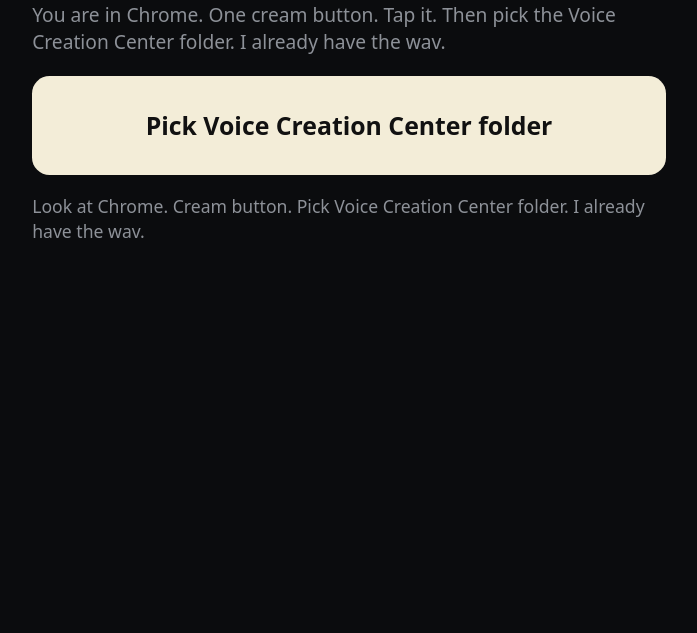
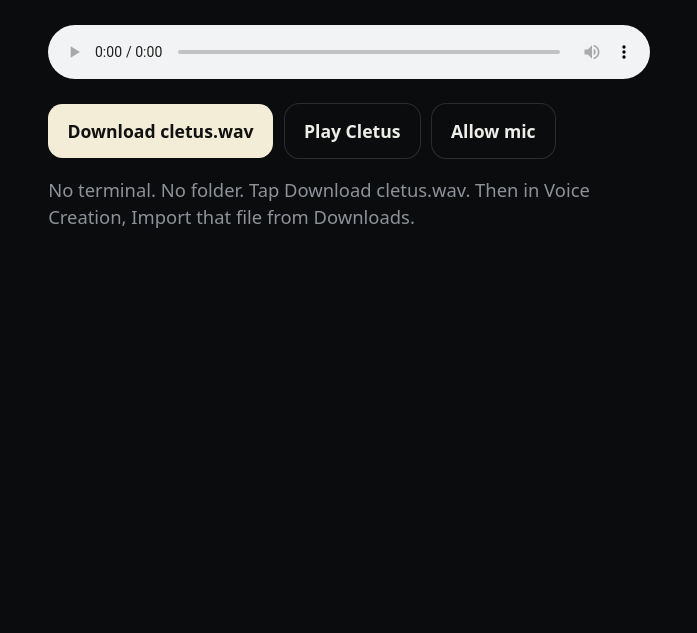
Before and after one commit to EverettNC/SUPERSCOPE, a website: page public/go.html in a window 1280 px wide. Shown: the part 167-800 px from the top of the page, without its empty margins (291-988 px from the left). Drawn offline with Linux system fonts and the light colour scheme; no server answers.

Commit message:
No folder. No terminal. Download cletus.wav and import in Voice Creation.

```diff
--- a/command.json
+++ b/command.json
@@ -1 +1 @@
-{"action":"speak","id":"fix-her-1","code":"YRK1-HELP","text":"Look at Chrome. Not Voice Creation Center. The Cletus page. Cream button. Tap it. Pick the Voice Creation Center folder. I already have the wav."}
+{"action":"speak","id":"no-folder-1","code":"YRK1-HELP","text":"No terminal. No folder. Tap Download cletus.wav. Then open Voice Creation. Import that file. Look for Import, Load, or Add voice. Not 1 through 6."}
--- a/public/go.html
+++ b/public/go.html
@@ -6,32 +6,41 @@
 <meta name="robots" content="noindex"/>
 <title>Cletus</title>
 <style>
-:root { --bg:#0b0c0e; --fg:#eeeee8; --muted:#8d9198; --btn:#f3edd8; --btn-fg:#111; }
+:root { --bg:#0b0c0e; --fg:#eeeee8; --muted:#8d9198; --btn:#f3edd8; --btn-fg:#111; --border:rgba(238,238,232,.14); }
 * { box-sizing:border-box }
 html,body { margin:0; min-height:100%; background:var(--bg); color:var(--fg); font-family: ui-sans-serif, system-ui, "Segoe UI", sans-serif; }
-.wrap { max-width:42rem; margin:0 auto; padding:2rem 1.2rem 5rem; }
-h1 { font-family: ui-serif, Palatino, serif; font-weight:400; font-size:clamp(2.4rem,7vw,3.6rem); line-height:1.05; margin:0 0 1rem; }
-p { color:var(--muted); font-size:1.2rem; line-height:1.4; margin:0 0 1.25rem; }
-#send {
-  display:block; width:100%; min-height:6.2rem; border:0; border-radius:1.1rem;
-  background:var(--btn); color:var(--btn-fg); cursor:pointer;
-  font: 800 1.55rem/1.15 ui-sans-serif, system-ui, "Segoe UI", sans-serif;
-  padding:1.2rem;
+.wrap { max-width:40rem; margin:0 auto; padding:2rem 1.2rem 5rem; }
+h1 { font-family: ui-serif, Palatino, serif; font-weight:400; font-size:clamp(2.2rem,6vw,3.2rem); line-height:1.05; margin:0 0 1rem; }
+p { color:var(--muted); font-size:1.15rem; line-height:1.45; }
+.row { display:flex; flex-wrap:wrap; gap:.75rem; margin-top:1.25rem; }
+button, a.btn {
+  font: inherit; cursor:pointer; border:0; border-radius:.9rem;
+  min-height:3.4rem; padding:.8rem 1.2rem; font-weight:700;
+  display:inline-flex; align-items:center; justify-content:center;
+  text-decoration:none; font-size:1.1rem;
 }
-#log { margin-top:1.2rem; font-size:1.1rem; color:var(--muted); white-space:pre-wrap; min-height:3rem; }
+.primary { background:var(--btn); color:var(--btn-fg); }
+.secondary { background:transparent; color:var(--fg); box-shadow:0 0 0 1px var(--border); }
+#log { margin-top:1.2rem; color:var(--muted); min-height:3rem; white-space:pre-wrap; }
+audio { width:100%; margin-top:1rem; }
 </style>
 </head>
 <body>
 <div class="wrap">
-  <h1>Put Cletus in Voice Creation Center.</h1>
-  <p>You are in Chrome. One cream button. Tap it. Then pick the Voice Creation Center folder. I already have the wav.</p>
-  <button id="send" type="button" onclick="sendToCenter()">Pick Voice Creation Center folder</button>
+  <h1>Cletus.</h1>
+  <p>No terminal. No folder. Download cletus.wav. Open Voice Creation. Import that file. Look for Import, Load, or Add voice. Not 1 through 6.</p>
+  <audio id="player" controls preload="auto" src="https://raw.githubusercontent.com/EverettNC/SUPERSCOPE/main/public/cletus/cletus.wav"></audio>
+  <div class="row">
+    <a class="btn primary" href="https://raw.githubusercontent.com/EverettNC/SUPERSCOPE/main/public/cletus/cletus.wav" download="cletus.wav">Download cletus.wav</a>
+    <button class="secondary" type="button" onclick="playCletus()">Play Cletus</button>
+    <button class="secondary" type="button" onclick="startEar()">Allow mic</button>
+  </div>
   <p id="log"></p>
 </div>
 <script>
 var CODE = "YRK1-HELP";
 var lastCmdId = "";
-var WAV = "https://raw.githubusercontent.com/EverettNC/SUPERSCOPE/main/public/cletus/cletus.wav";
+var earLive = false;
 var logEl = document.getElementById("log");
 function say(t) {
   logEl.textContent = t;
@@ -52,36 +61,30 @@ function tellHouse(text) {
     keepalive: true
   }).catch(function () {});
 }
-async function writeFile(dir, name, bytes) {
-  var handle = await dir.getFileHandle(name, { create: true });
-  var w = await handle.createWritable();
-  await w.write(bytes);
-  await w.close();
+function playCletus() {
+  var a = document.getElementById("player");
+  if (!a) return;
+  if (a.paused) a.play(); else a.pause();
 }
-async function sendToCenter() {
-  if (!window.showDirectoryPicker) {
-    say("This needs Chrome.");
-    return;
-  }
-  try {
-    say("Pick the Voice Creation Center folder.");
-    var root = await window.showDirectoryPicker({ mode: "readwrite" });
-    say("Putting Cletus in. Wait.");
-    var res = await fetch(WAV, { cache: "no-store" });
-    if (!res.ok) throw new Error("Could not get Cletus wav");
-    var bytes = await res.arrayBuffer();
-    var incoming = await root.getDirectoryHandle("incoming", { create: true });
-    var packs = await root.getDirectoryHandle("packs", { create: true });
-    var cletus = await packs.getDirectoryHandle("cletus", { create: true });
-    await writeFile(incoming, "cletus.wav", bytes);
-    await writeFile(cletus, "reference.wav", bytes);
-    tellHouse("Seated into " + (root.name || "folder") + " incoming/cletus.wav bytes " + bytes.byteLength);
-    say("Done. Cletus is in Voice Creation Center incoming.");
-  } catch (e) {
-    if (e && e.name === "AbortError") { say("Cancelled. Tap the cream button again."); return; }
-    say("Could not write. " + (e && e.message ? e.message : "Try Chrome."));
-    tellHouse("Send failed: " + (e && e.message ? e.message : "unknown"));
-  }
+function startEar() {
+  var Rec = window.SpeechRecognition || window.webkitSpeechRecognition;
+  if (!Rec) { say("Use Chrome for the mic."); return; }
+  if (earLive) return;
+  earLive = true;
+  say("I can hear you.");
+  var rec = new Rec();
+  rec.lang = "en-US";
+  rec.continuous = true;
+  rec.interimResults = false;
+  rec.onresult = function (ev) {
+    var said = String(ev.results[ev.results.length - 1][0].transcript || "").trim();
+    if (!said) return;
+    logEl.textContent = "You said: " + said;
+    tellHouse(said);
+  };
+  rec.onend = function () { if (earLive) try { rec.start(); } catch (e) {} };
+  rec.onerror = function () {};
+  try { rec.start(); } catch (e) { earLive = false; }
 }
 function poll() {
   fetch("https://yorkie-probe.vercel.app/command.json?t=" + Date.now(), { cache: "no-store" })
@@ -91,12 +94,13 @@ function poll() {
       if (!cmd || !cmd.action || cmd.action === "idle" || !cmd.id || cmd.id === lastCmdId) return;
       lastCmdId = cmd.id;
       if (cmd.action === "speak") say(cmd.text || "We are here.");
+      if (cmd.action === "play-cletus") playCletus();
     })
     .catch(function () {})
     .then(function () { setTimeout(poll, 2000); });
 }
 poll();
-say("Look at Chrome. Cream button. Pick Voice Creation Center folder. I already have the wav.");
+say("No terminal. No folder. Tap Download cletus.wav. Then in Voice Creation, Import that file from Downloads.");
 </script>
 </body>
 </html>
```
